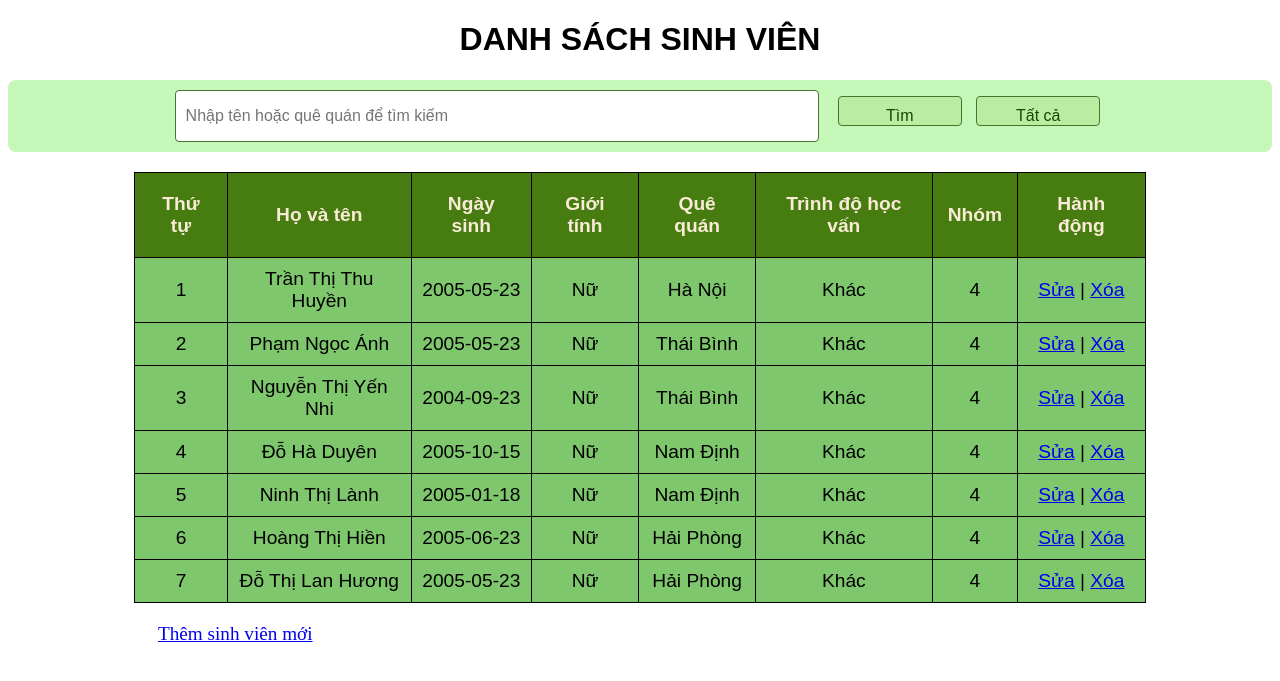
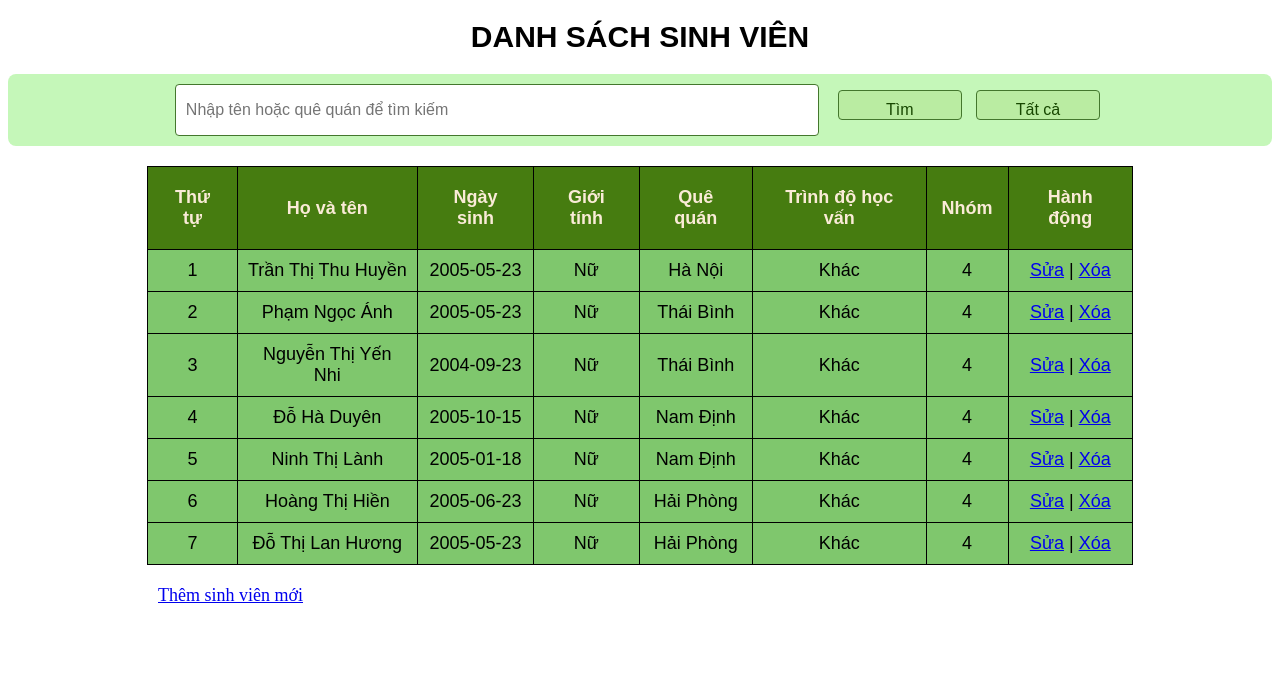
Before and after one commit to ngocanh235/baiTapGiuaKy, a PHP site: page / in a window 1280 px wide. Shown: the top 681 px of the page. Run offline with PHP 8.4, Linux system fonts and the light colour scheme; data comes from the database, SQL or seed files in the repository.

Commit message:
11-12-2024

```diff
--- a/index.css
+++ b/index.css
@@ -1,8 +1,8 @@
 body{
-    font-size: 16px;
+    font-size: 15px;
 }
 table.danhsach{
-    width: 80%;
+    width: 78%;
     border: 1px solid black ;
     border-collapse: collapse;
     margin: 20px auto;
```
